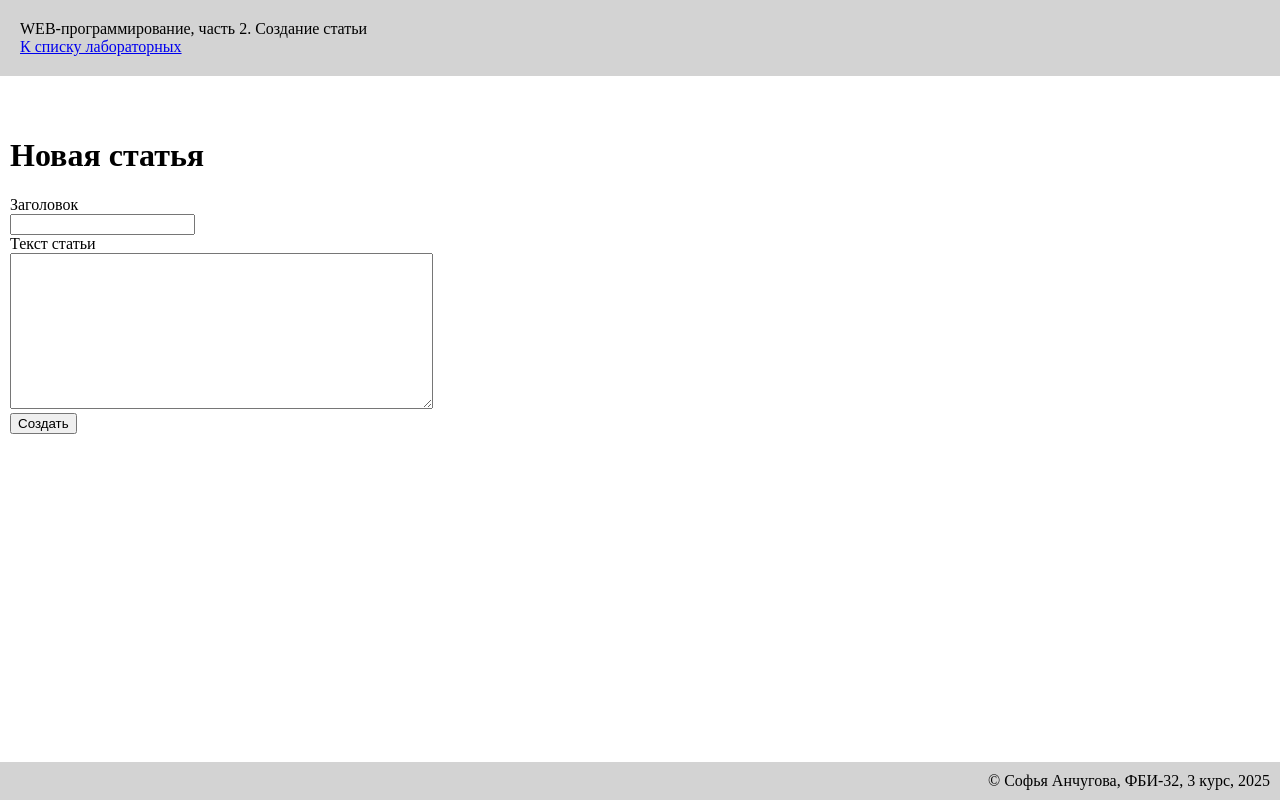
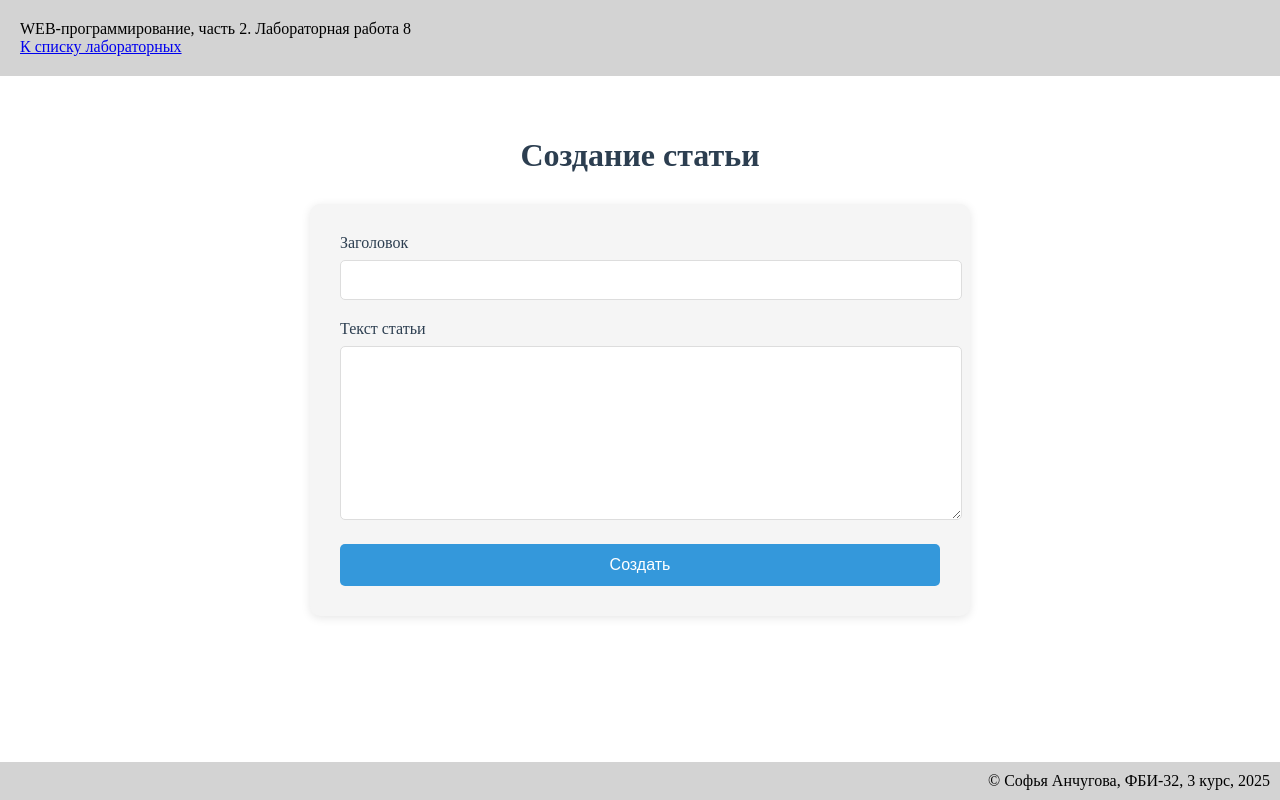
Before and after one commit to alexwisent/WEB--3.1, a Flask app: page /lab8/create/ in a window 1280 px wide. Run offline with Flask 3, Linux system fonts and the light colour scheme; the visitor is signed in with stand-in values (Sample User, id 1).

Commit message:
стили

```diff
--- a/templates/lab8/create.html
+++ b/templates/lab8/create.html
@@ -1,24 +1,81 @@
 {% extends "base.html" %}
 
-{% block lab %}Создание статьи{% endblock %}
+{% block lab %}Лабораторная работа 8{% endblock %}
 
 {% block main %}
-    <h1>Новая статья</h1>
+    <style>
+        h1 {
+            text-align: center;
+            color: #2c3e50;
+            margin-bottom: 30px;
+        }
+
+        form {
+            max-width: 600px;
+            margin: 0 auto;
+            padding: 30px;
+            background: #f5f5f5;
+            border-radius: 10px;
+            box-shadow: 0 2px 10px rgba(0,0,0,0.1);
+        }
+
+        label {
+            font-weight: 500;
+            color: #2c3e50;
+        }
+
+        input, textarea {
+            width: 100%;
+            padding: 10px;
+            margin-top: 8px;
+            margin-bottom: 20px;
+            border-radius: 5px;
+            border: 1px solid #ddd;
+            font-size: 16px;
+        }
+
+        textarea {
+            resize: vertical;
+        }
+
+        button {
+            width: 100%;
+            padding: 12px;
+            background: #3498db;
+            color: white;
+            border: none;
+            border-radius: 5px;
+            font-size: 16px;
+            cursor: pointer;
+        }
+
+        button:hover {
+            background: #2980b9;
+        }
+
+        .error {
+            background: #e74c3c;
+            color: white;
+            padding: 10px;
+            border-radius: 5px;
+            margin: 0 auto 20px;
+            max-width: 600px;
+            text-align: center;
+        }
+    </style>
+
+    <h1>Создание статьи</h1>
 
     {% if error %}
-        <div style="color:red">{{ error }}</div>
+        <div class="error">{{ error }}</div>
     {% endif %}
 
     <form method="post">
-        <div>
-            <label>Заголовок</label><br>
-            <input type="text" name="title">
-        </div>
+        <label>Заголовок</label>
+        <input type="text" name="title">
 
-        <div>
-            <label>Текст статьи</label><br>
-            <textarea name="article_text" rows="10" cols="50"></textarea>
-        </div>
+        <label>Текст статьи</label>
+        <textarea name="article_text" rows="8"></textarea>
 
         <button type="submit">Создать</button>
     </form>
```
Also changed, not shown: templates/lab8/articles.html (+68 -13 lines), templates/lab8/edit.html (+54 -9 lines).
